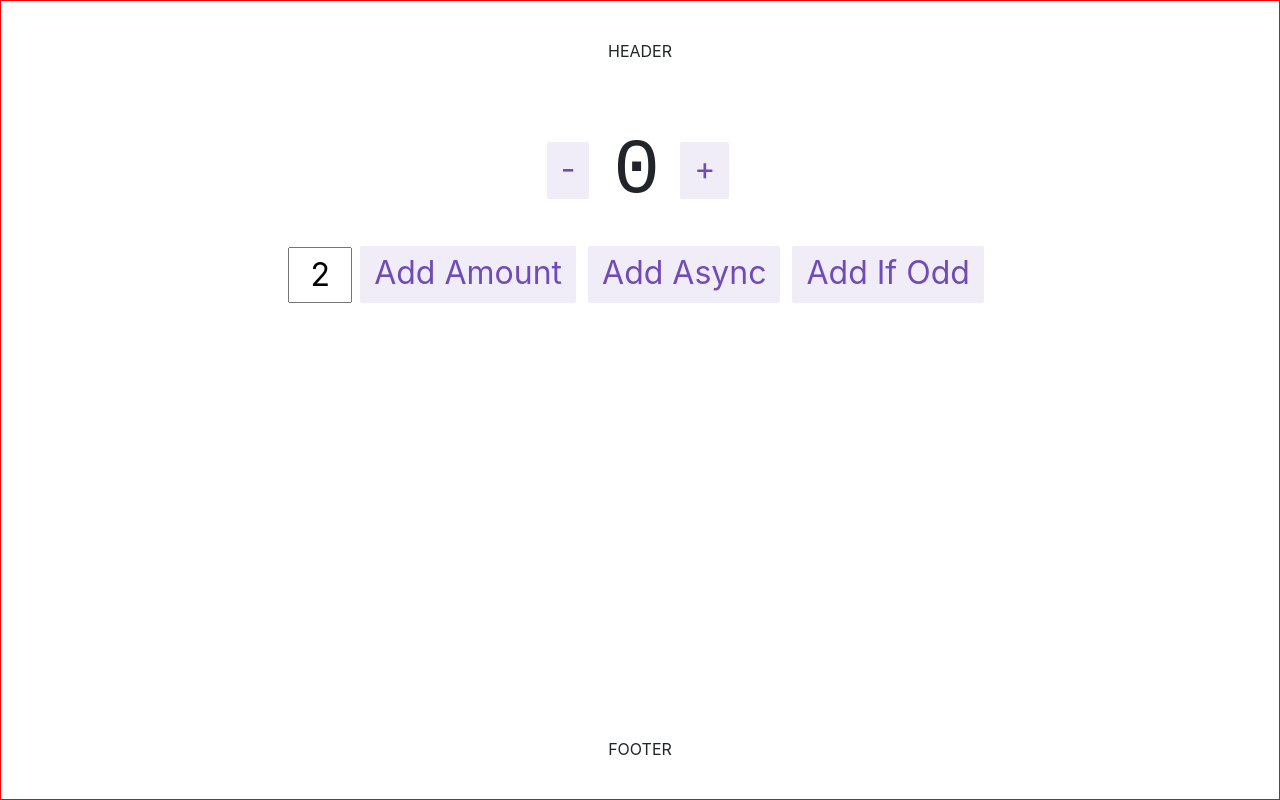
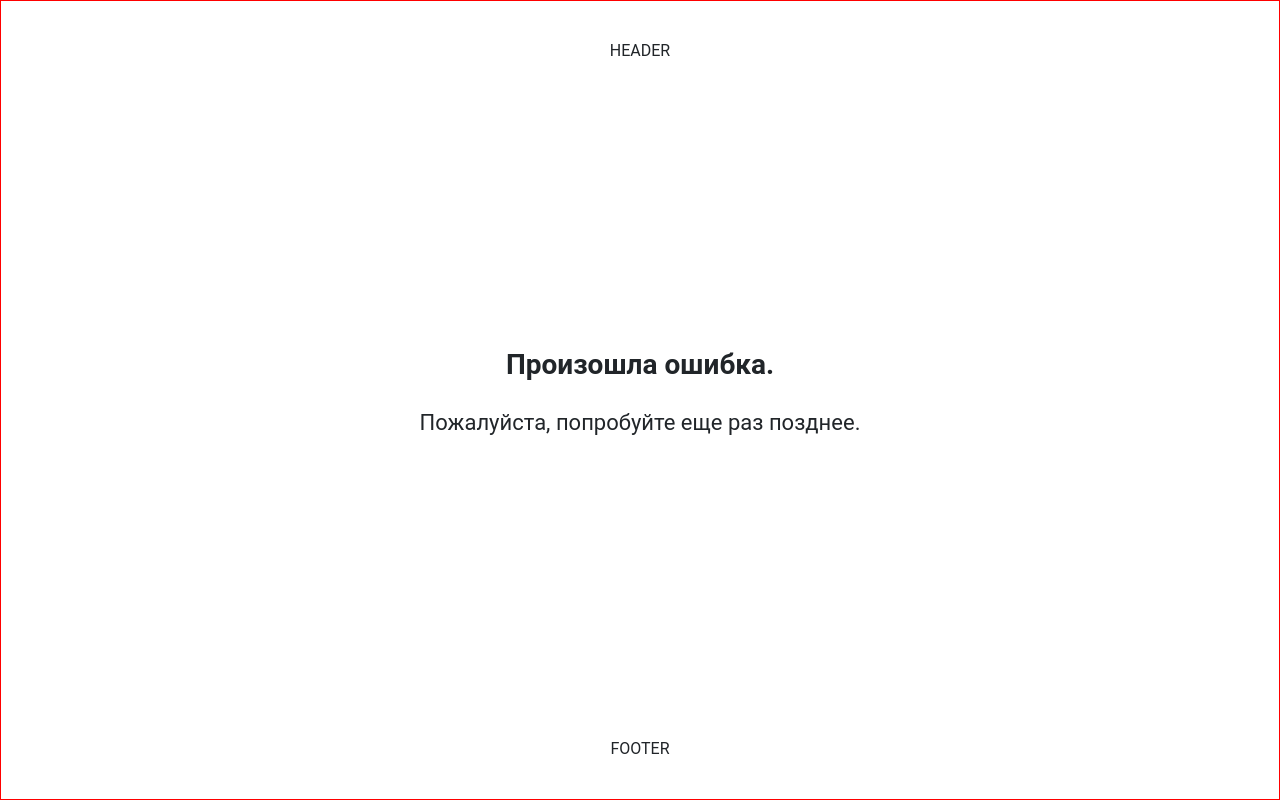
Before and after one commit to DNWD843/book-store, a React (Create React App) app: page / in a window 1280 px wide. Built offline with nearby package versions, Linux system fonts and the light colour scheme.

Commit message:
3: добавил компонент Error

```diff
--- /dev/null
+++ b/src/components/Error/Error.module.css
@@ -0,0 +1,19 @@
+.container {
+  width: 100%;
+  display: grid;
+  row-gap: 20px;
+  justify-content: center;
+  align-items: center;
+  align-self: center;
+}
+
+.title {
+  text-align: center;
+  font-weight: bold;
+}
+
+.message {
+  text-align: center;
+  font-size: 22px;
+  line-height: 1.2;
+}
--- /dev/null
+++ b/src/components/Error/index.tsx
@@ -0,0 +1,10 @@
+import React from 'react';
+
+import styles from './Error.module.css';
+
+export const Error = () => (
+  <div className={styles.container}>
+    <h3 className={styles.title}>Произошла ошибка.</h3>
+    <p className={styles.message}>Пожалуйста, попробуйте еще раз позднее.</p>
+  </div>
+);
--- a/src/components/Main/Main.module.css
+++ b/src/components/Main/Main.module.css
@@ -1,3 +1,3 @@
 .main {
-
+  display: grid;
 }
--- a/src/components/Main/index.tsx
+++ b/src/components/Main/index.tsx
@@ -1,6 +1,6 @@
 import React from 'react';
 
-import { Counter } from '../../features/counter/Counter';
+import { Error } from '../Error';
 
 import styles from './Main.module.css';
 
@@ -8,7 +8,7 @@ const Main: React.FC = () => {
   const { main } = styles;
   return (
     <main className={main}>
-      <Counter />
+      <Error />
     </main>
   );
 };
--- a/src/index.css
+++ b/src/index.css
@@ -1,8 +1,6 @@
 body {
   margin: 0;
-  font-family: -apple-system, BlinkMacSystemFont, 'Segoe UI', 'Roboto', 'Oxygen',
-    'Ubuntu', 'Cantarell', 'Fira Sans', 'Droid Sans', 'Helvetica Neue',
-    sans-serif;
+  font-family: 'Roboto', 'Arial', 'Helvetica Neue', sans-serif;
   -webkit-font-smoothing: antialiased;
   -moz-osx-font-smoothing: grayscale;
 }
```
